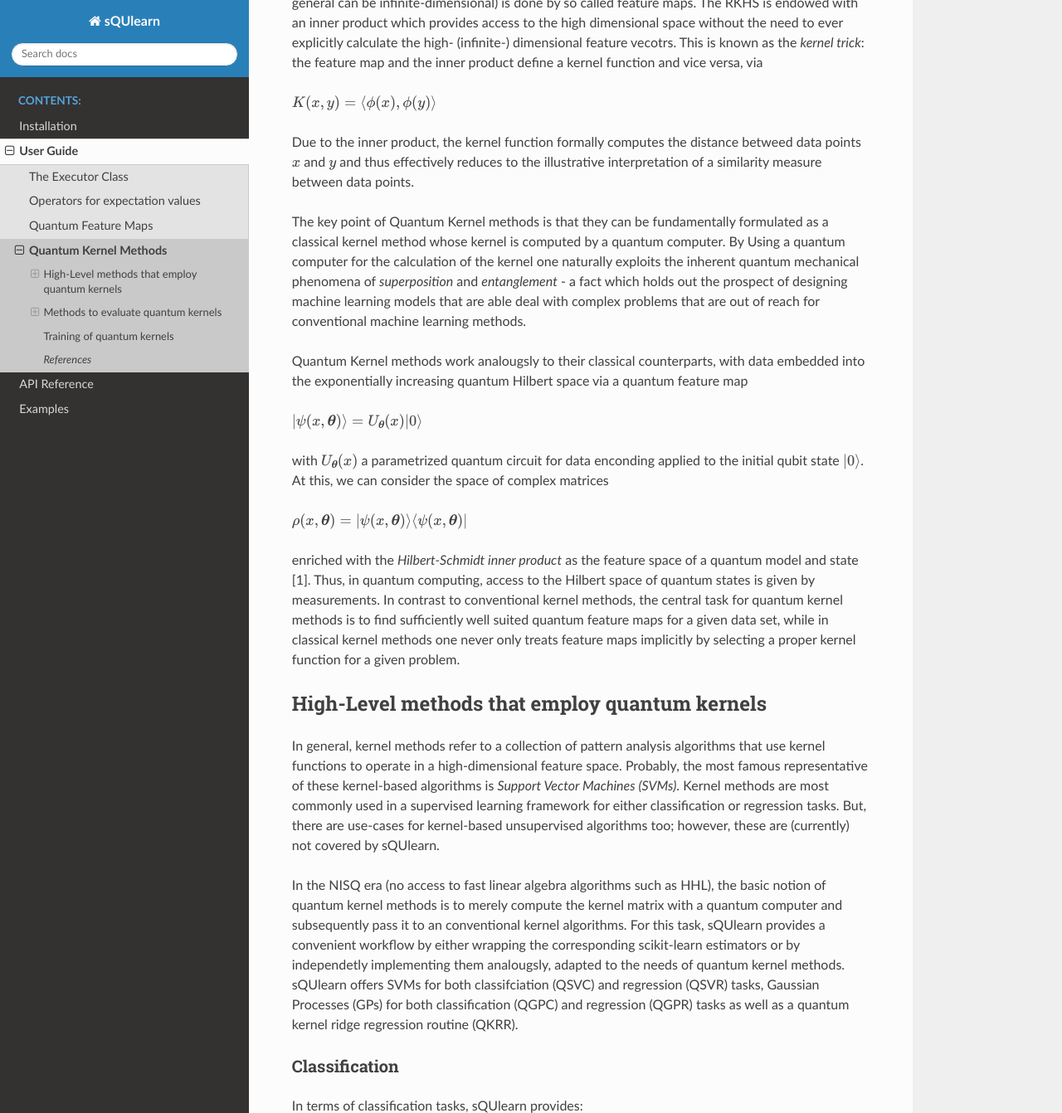
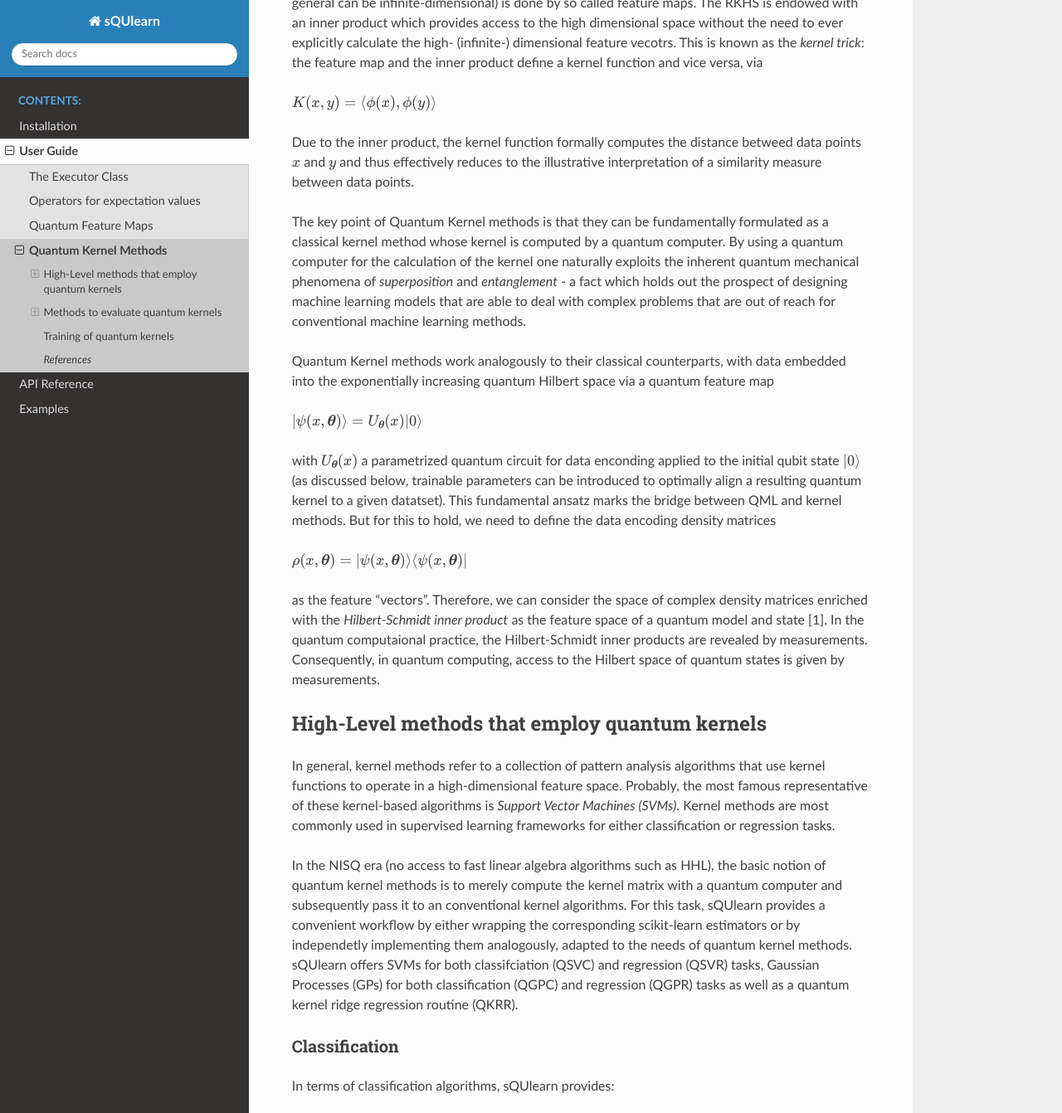
Before and after one commit to sQUlearn/squlearn, a Sphinx documentation site: the page built from docs/user_guide/kernel_methods.rst, in a window 1280 px wide and 1400 px high, scrolled down 312 px, cut to the strip 0-1342 px from the top of the window. Shown: the whole strip at 83% size. Built offline with Sphinx 7.4.7 and the Read the Docs theme 2.0.0, drawn with Linux system fonts in a browser that asks for light colours; some of the changed text lies outside the part shown.

Commit message:
revision of quantum kernel user guid by including MCRs comments

```diff
--- a/docs/user_guide/kernel_methods.rst
+++ b/docs/user_guide/kernel_methods.rst
@@ -25,28 +25,30 @@ Due to the inner product, the kernel function formally computes the distance bet
 similarity measure between data points.
 
 The key point of Quantum Kernel methods is that they can be fundamentally formulated as a classical
-kernel method whose kernel is computed by a quantum computer. By Using a quantum computer for the
+kernel method whose kernel is computed by a quantum computer. By using a quantum computer for the
 calculation of the kernel one naturally exploits the inherent quantum mechanical phenomena of
 *superposition* and *entanglement* - a fact which holds out the prospect of designing machine
-learning models that are able deal with complex problems that are out of reach for conventional
+learning models that are able to deal with complex problems that are out of reach for conventional
 machine learning methods.
 
-Quantum Kernel methods work analougsly to their classical counterparts, with data embedded into
+Quantum Kernel methods work analogously to their classical counterparts, with data embedded into
 the exponentially increasing quantum Hilbert space via a quantum feature map
 
 :math:`\ket{\psi(x,\boldsymbol{\theta})} = U_{\boldsymbol{\theta}}(x)\ket{0}`
 
 with :math:`U_{\boldsymbol{\theta}}(x)` a parametrized quantum circuit for data enconding applied
-to the initial qubit state :math:`\ket{0}`. At this, we can consider the space of complex matrices
+to the initial qubit state :math:`\ket{0}` (as discussed below, trainable parameters can be
+introduced to optimally align a resulting quantum kernel to a given datatset). This fundamental
+ansatz marks the bridge between QML and kernel methods. But for this to hold, we need to define the
+data encoding density matrices
 
 :math:`\rho(x,\boldsymbol{\theta})=\ket{\psi(x,\boldsymbol{\theta})}\bra{\psi(x,\boldsymbol{\theta})}`
 
+as the feature "vectors". Therefore, we can consider the space of complex density matrices
 enriched with the *Hilbert-Schmidt inner product* as the feature space of a quantum model and
-state [1]. Thus, in quantum computing, access to the Hilbert space of quantum states is given by
-measurements. In contrast to conventional kernel methods, the central task for quantum kernel
-methods is to find sufficiently well suited quantum feature maps for a given data set, while in
-classical kernel methods one never only treats feature maps implicitly by selecting a proper
-kernel function for a given problem.
+state [1]. In the quantum computaional practice, the Hilbert-Schmidt inner products are revealed by
+measurements. Consequently, in quantum computing, access to the Hilbert space of quantum states is
+given by measurements.
 
 
 .. currentmodule:: squlearn.kernel.ml
@@ -56,15 +58,13 @@ High-Level methods that employ quantum kernels
 In general, kernel methods refer to a collection of pattern analysis algorithms that use kernel
 functions to operate in a high-dimensional feature space. Probably, the most famous representative
 of these kernel-based algorithms is *Support Vector Machines (SVMs)*. Kernel methods are most
-commonly used in a supervised learning framework for either classification or regression tasks.
-But, there are use-cases for kernel-based unsupervised algorithms too; however, these are (currently)
-not covered by sQUlearn.
+commonly used in supervised learning frameworks for either classification or regression tasks.
 
 In the NISQ era (no access to fast linear algebra algorithms such as HHL), the basic notion of
 quantum kernel methods is to merely compute the kernel matrix with a quantum computer and
 subsequently pass it to an conventional kernel algorithms. For this task, sQUlearn provides a
 convenient workflow by either wrapping the corresponding scikit-learn estimators or by
-independetly implementing them analougsly, adapted to the needs of quantum kernel methods.
+independetly implementing them analogously, adapted to the needs of quantum kernel methods.
 sQUlearn offers SVMs for both classifciation (QSVC) and regression (QSVR) tasks, Gaussian
 Processes (GPs) for both classification (QGPC) and regression (QGPR) tasks as well as a
 quantum kernel ridge regression routine (QKRR).
@@ -72,7 +72,7 @@ quantum kernel ridge regression routine (QKRR).
 Classification
 ##############
 
-In terms of classification tasks, sQUlearn provides:
+In terms of classification algorithms, sQUlearn provides:
 
 .. autosummary::
    :nosignatures:
@@ -86,7 +86,7 @@ and user guidelines.
 Regression
 ##########
 
-In terms of regression tasks, sQUlearn provides:
+In terms of regression algorithms, sQUlearn provides:
 
 .. autosummary::
    :nosignatures:
@@ -106,11 +106,11 @@ Projected Quantum kernels (PQKs), which also represent the standard approaches t
 methods in the literature.
 
 Central to both approaches is the embedding of data into the quantum Hilbert space by using
-quantum feature maps, which are nothing but parameterized quantum circuits. At this, the
-parametrization is optional, but can be used for optimally adjusting a resulting quantum kernel
-to a given data set. If a feature map with trainable parameters is used, sQUlearn initializes
-them to some predefined and resonable values, which can be controlled, within FQK *and* PQK
-definitions via the argument :code:`parameter_seed` (defaults to zero).
+quantum feature maps, which are nothing but encoding quantum circuits. These can optionally be
+parametrized (as already implicitly introduced above) for optimally adjusting the resulting
+quantum kernel to a given data set. If a feature map with trainable parameters is used, sQUlearn
+initializes them to some predefined and resonable values, which can be controlled, within FQK
+*and* PQK definitions via the argument :code:`parameter_seed` (defaults to zero).
 
 Beyond that, for both FQKs and PQKs, sQUlearn provides the option for regularizing the respective
 kernel matrices using either *thresholding* or *tikhonov* approach as described in Ref. [2].
@@ -154,8 +154,8 @@ with respect to depolarizing noise using the approach discussed in Ref. [2]. The
 mitigation technique uses the fact that ideally (train-train or test-test) kernel matrices
 should consist exclusively of ones along the diagonal - a property which is by construction
 fulfilled by PQKs. For FQKs one can attempt to restore this property using the
-:code:`mit_depol_noise` argument which can be either set to *msplit* or *mmean* as defined
-in Ref. [2]. By default this option is set to None.
+:code:`mit_depol_noise` argument which can be either set to :code:`'msplit'` or :code:`'mmean'`
+as defined in Ref. [2]. By default this option is set to :code:`None`.
 
 
 Projected Quantum Kernel (PQK) via :class:`ProjectedQuantumKernel`
@@ -184,7 +184,7 @@ the function into which the QNN is put, the choice measurement operators used to
 as well as their respective locallity, which eventually reflects in the order of RDMs used in the
 definition. Currently, sQUlearn implements different outer forms :math:`f(\cdot)`, which represent
 standard scikit-learn kernel functions (`Gaussian`, `Matern`, `ExpSineSquared`, `RationalQuadratic`,
-`DotProduct`, `PariwiseKernel`), i.e. generally speaking, sQUlearn provides PQKS of the form
+`DotProduct`, `PariwiseKernel`), i.e. generally speaking, sQUlearn provides PQKs of the form
 
 :math:`k^{PQ}(x,x^\prime) = f\left[QNN(x), QNN(x^\prime)\right]`
 
@@ -208,7 +208,7 @@ Moreover, the QNNs can be evaluated with respect to different measurement operat
 addition to the default setting - :code:`measurement='XYZ'` - one can specify :code:`measurement='X'`,
 :code:`measurement='Y'` and :code:`measurement='Z'` for one-qubit measurements with respect to only
 one Pauli operator. Beyond that, one can also specify an operator or a list of operators, see the
-respective examples in :class:`ProjectedQuantumKernel` or the "Operators for expectation values"
+respective examples in :class:`ProjectedQuantumKernel` or the :doc:`./operators`
 user guide.
 
 
```
Also changed, not shown: other parts of docs/user_guide/kernel_methods.rst (+2 -2 lines).
